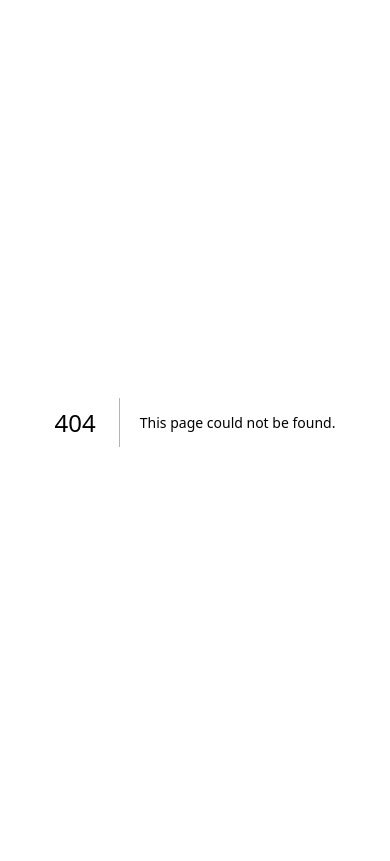
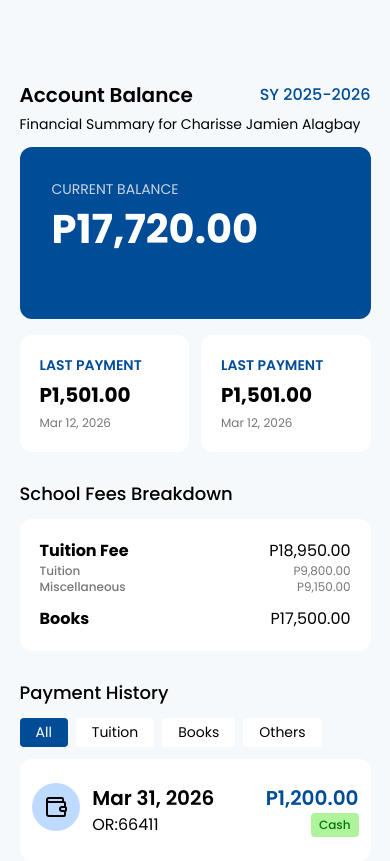
Before and after one commit to charissejamien/stlouisseacademy, a Next.js app: page /parents/balance in a window 390 px wide. Before the commit this address had no page. Built offline with nearby package versions, Linux system fonts and the light colour scheme.

Commit message:
feat(parents/balance): implement mobile parents/balance page

```diff
--- a/package.json
+++ b/package.json
@@ -9,6 +9,7 @@
     "lint": "eslint"
   },
   "dependencies": {
+    "lucide-react": "^1.8.0",
     "next": "16.2.3",
     "react": "19.2.4",
     "react-dom": "19.2.4"
--- a/src/app/globals.css
+++ b/src/app/globals.css
@@ -14,6 +14,7 @@
   --color-sla-blue: #004C97;
   --color-sla-gold: #FDB714;
   --color-gray-muted: #808080;
+  --color-sla-gray: #777777;
 }
 
 @media (prefers-color-scheme: dark) {
--- a/src/app/layout.tsx
+++ b/src/app/layout.tsx
@@ -1,9 +1,13 @@
 import type { Metadata } from "next";
-import { Inter } from "next/font/google"; // Industry standard font
+import { Poppins } from "next/font/google"; // Industry standard font
 import "./globals.css";
 
 // Configure the font
-const inter = Inter({ subsets: ["latin"] });
+const poppins = Poppins({
+  subsets: ["latin"],
+  weight: ["300", "400", "500", "600", "700", "800"],
+  variable: "--font-poppins",
+});
 
 // This metadata handles SEO and the text shown in the browser tab
 export const metadata: Metadata = {
@@ -18,7 +22,7 @@ export default function RootLayout({
 }) {
   return (
     <html lang="en">
-      <body className={`${inter.className} antialiased`}>
+      <body className={`${poppins.className} antialiased`}>
         {/* Everything inside 'children' is the content of your page.tsx files */}
         {children}
       </body>
--- /dev/null
+++ b/src/app/parents/balance/page.tsx
@@ -0,0 +1,68 @@
+import PaymentHistory from '@/components/paymentHistory';
+import {Wallet} from 'lucide-react';
+
+
+export default function Balance() {
+
+
+
+    return(
+        <div className="w-[90%] mx-auto mt-20 flex flex-col gap-7">
+
+            {/* Account Balance Summary */}
+            <div className='flex flex-col gap-1'>
+                <div className="flex items-center justify-between">
+                    <h2 className='font-semibold text-[20px]'>Account Balance</h2>
+                    <h2 className='text-sla-blue font-medium'>SY 2025-2026</h2>
+                </div>
+                <p className='text-[14px]'>Financial Summary for Charisse Jamien Alagbay</p>
+
+                <div className="w-full bg-sla-blue text-white p-8 pb-15 mt-2 rounded-xl">
+                    <p className="text-[#C9D5E3] text-sm">CURRENT BALANCE</p>
+                    <h2 className="text-[40px] font-bold">P17,720.00</h2>
+                </div>
+
+                <div className="flex gap-3 mt-3">
+                    <div className="bg-white p-5 flex flex-col gap-1 rounded-xl grow">
+                        <p className="text-sla-blue text-[14px] font-semibold">LAST PAYMENT</p>
+                        <p className="text-[20px] font-bold">P1,501.00</p>
+                        <p className="text-sla-gray text-[12px]">Mar 12, 2026</p>
+                    </div>
+                    <div className="bg-white p-5 flex flex-col gap-1 rounded-xl grow">
+                        <p className="text-sla-blue text-[14px] font-semibold">LAST PAYMENT</p>
+                        <p className="text-[20px] font-bold">P1,501.00</p>
+                        <p className="text-sla-gray text-[12px]">Mar 12, 2026</p>
+                    </div>
+                </div>
+            </div>
+
+            {/* School Fees Breakdown */}
+            <div className='flex flex-col gap-3'>
+                <p className='font-medium text-[18px]'>School Fees Breakdown</p>
+                <div className="bg-white p-5 rounded-xl flex flex-col gap-3">
+                    <div>
+                        <div className='flex justify-between'>
+                            <p className="font-bold">Tuition Fee</p>
+                            <p>P18,950.00</p>
+                        </div>
+                        <div className='flex justify-between'>
+                            <p className="font-medium text-sla-gray text-xs">Tuition</p>
+                            <p className="text-sla-gray text-xs">P9,800.00</p>
+                        </div>
+                        <div className='flex justify-between'>
+                            <p className="font-medium text-sla-gray text-xs">Miscellaneous</p>
+                            <p className="text-sla-gray text-xs">P9,150.00</p>
+                        </div>
+                    </div>
+                    <div className='flex justify-between'>
+                        <p className="font-bold">Books</p>
+                        <p>P17,500.00</p>
+                    </div>
+                </div>
+            </div>
+
+            {/* Payment History */}
+            <PaymentHistory/>
+        </div>
+    );
+}
--- /dev/null
+++ b/src/components/paymentHistory.tsx
@@ -0,0 +1,35 @@
+"use client";
+import {Wallet} from 'lucide-react';
+import { useState } from 'react';
+
+export default function PaymentHistory() {
+
+const paymentFilters = ["All", "Tuition", "Books", "Others"]
+const [state, setState] = useState("All");
+
+    return(
+                    <div className='flex flex-col gap-3'>
+                <p className='font-medium text-[18px]'>Payment History</p>
+                <div className="flex gap-2">
+                    {paymentFilters.map((item) => (
+                        <button key={item} onClick={()=>setState(item)} className={`${state===item?"bg-sla-blue text-white":"bg-white"} px-4 py-1 text-[14px] rounded-sm`}>{item}</button>
+                    ))}
+                </div>
+                <div className="bg-white flex py-6 rounded-xl gap-7 w-full px-3">
+                    <div className=' w-[10%]'>
+                        <button className='bg-blue-200 rounded-[50%] p-3'><Wallet size={24}/></button>
+                    </div>
+                    <div className='w-[90%] flex flex-col'>
+                        <div className='flex  justify-between'>
+                            <p className='text-[20px] font-semibold'>Mar 31, 2026</p>
+                            <p className='text-[20px] font-semibold text-sla-blue'>P1,200.00</p>
+                        </div>
+                        <div className='flex justify-between'>
+                            <p>OR:66411</p>
+                            <p className='text-[#037609] bg-[#AFF39C] py-1 px-2 text-xs font-medium rounded-sm'>Cash</p>
+                        </div>
+                    </div>
+                </div>
+            </div>
+    );
+}
```
Also changed, not shown: 1 other file (tests, documents, lock files or other folders).
